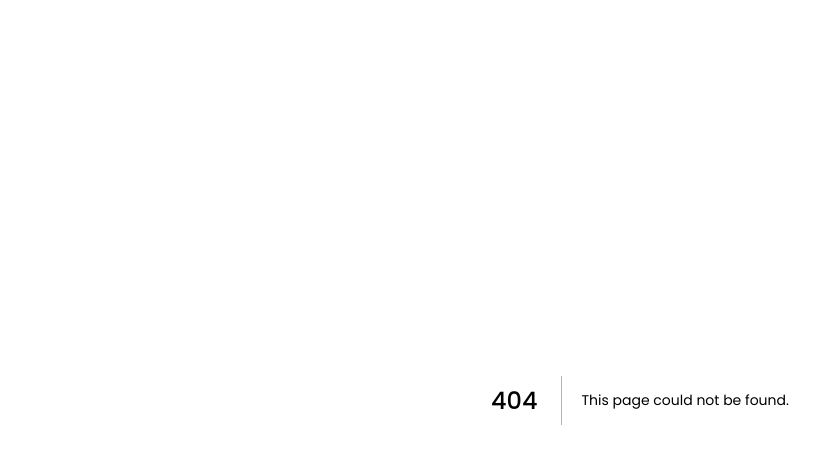
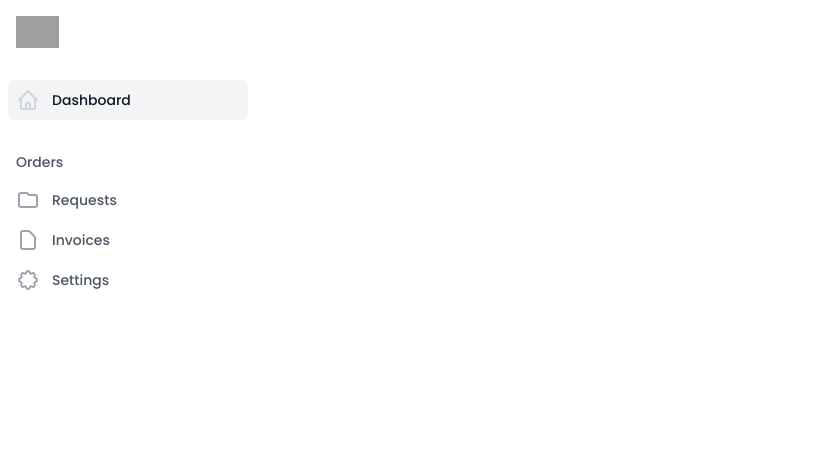
Before and after one commit to pr3b/penateam-old, a Next.js app: page /dashboard/SidebarContent in a window 1280 px wide. Before the commit this address had no page. Shown: the top 464 px of the page, without its empty margins (0-832 px from the left). Built offline with nearby package versions, Linux system fonts and the light colour scheme; grey boxes are pictures that could not be loaded.

Commit message:
Add sidebar content

```diff
--- /dev/null
+++ b/pages/dashboard/SidebarContent.js
@@ -0,0 +1,107 @@
+import React from 'react'
+import Image from 'next/image'
+
+const SidebarContent = () => {
+  return (
+    <div className="flex flex-col w-64">
+      <div className="flex items-center h-16 flex-shrink-0 px-4 bg-white">
+        <a href="https://penateam.com">
+          <Image
+            className="h-8 w-auto"
+            src="https://drive.google.com/uc?export=view&id=1weC8vFQhpBLCcLQYfiouM5dcW5YdQ_TN"
+            alt="Portal logo"
+            width={200}
+            height={200}
+          />
+        </a>
+      </div>
+      <div className="h-0 flex-1 flex flex-col overflow-y-auto">
+        <nav className="flex-1 px-2 py-4 bg-white">
+          <a
+            href="https://penateam.com"
+            className="group flex items-center px-2 py-2 text-sm leading-5 font-medium text-gray-900 rounded-md bg-gray-100 hover:text-gray-900 hover:bg-gray-100 focus:outline-none focus:bg-gray-200 transition ease-in-out duration-150"
+          >
+            <svg
+              className="mr-3 h-6 w-6 text-gray-300 group-hover:text-gray-300 group-focus:text-gray-300 transition ease-in-out duration-150"
+              stroke="currentColor"
+              fill="none"
+              viewBox="0 0 24 24"
+            >
+              <path
+                strokeLinecap="round"
+                strokeLinejoin="round"
+                strokeWidth="2"
+                d="M3 12l9-9 9 9M5 10v10a1 1 0 001 1h3a1 1 0 001-1v-4a1 1 0 011-1h2a1 1 0 011 1v4a1 1 0 001 1h3a1 1 0 001-1V10M9 21h6"
+              />
+            </svg>
+            Dashboard
+          </a>
+          <span
+            className="mt-6 group flex items-center px-2 py-2 text-sm leading-5 font-medium text-gray-600 rounded-md cursor-default"
+          >
+            Orders
+          </span>
+          <a
+            href="https://penateam.com/service-requests"
+            className="group flex items-center px-2 py-2 text-sm leading-5 font-medium text-gray-600 rounded-md hover:text-gray-900 hover:bg-gray-50 focus:outline-none focus:text-gray-900 focus:bg-gray-50 transition ease-in-out duration-150"
+          >
+            <svg
+              className="mr-3 h-6 w-6 text-gray-400 group-hover:text-gray-500 group-focus:text-gray-500 transition ease-in-out duration-150"
+              stroke="currentColor"
+              fill="none"
+              viewBox="0 0 24 24"
+            >
+              <path
+                strokeLinecap="round"
+                strokeLinejoin="round"
+                strokeWidth="2"
+                d="M3 7v10a2 2 0 002 2h14a2 2 0 002-2V9a2 2 0 00-2-2h-6l-2-2H5a2 2 0 00-2 2z"
+              />
+            </svg>
+            Requests
+          </a>
+          <a
+            href="https://penateam.com/invoices"
+            className="group flex items-center px-2 py-2 text-sm leading-5 font-medium text-gray-600 rounded-md hover:text-gray-900 hover:bg-gray-50 focus:outline-none focus:text-gray-900 focus:bg-gray-50 transition ease-in-out duration-150"
+          >
+            <svg
+              className="mr-3 h-6 w-6 text-gray-400 group-hover:text-gray-500 group-focus:text-gray-500 transition ease-in-out duration-150"
+              stroke="currentColor"
+              fill="none"
+              viewBox="0 0 24 24"
+            >
+              <path
+                strokeLinecap="round"
+                strokeLinejoin="round"
+                strokeWidth="2"
+                d="M7 21H17C18.1046 21 19 20.1046 19 19V9.41421C19 9.149 18.8946 8.89464 18.7071 8.70711L13.2929 3.29289C13.1054 3.10536 12.851 3 12.5858 3H7C5.89543 3 5 3.89543 5 5V19C5 20.1046 5.89543 21 7 21Z"
+              />
+            </svg>
+            Invoices
+          </a>
+          <a
+            href="https://penateam.com/settings"
+            className="group flex items-center px-2 py-2 text-sm leading-5 font-medium text-gray-600 rounded-md hover:text-gray-900 hover:bg-gray-50 focus:outline-none focus:text-gray-900 focus:bg-gray-50 transition ease-in-out duration-150"
+          >
+            <svg
+              className="mr-3 h-6 w-6 text-gray-400 group-hover:text-gray-500 group-focus:text-gray-500 transition ease-in-out duration-150"
+              stroke="currentColor"
+              fill="none"
+              viewBox="0 0 24 24"
+            >
+              <path
+                strokeLinecap="round"
+                strokeLinejoin="round"
+                strokeWidth="2"
+                d="M10.3246 4.31731C10.751 2.5609 13.249 2.5609 13.6754 4.31731C13.9508 5.45193 15.2507 5.99038 16.2478 5.38285C17.7913 4.44239 19.5576 6.2087 18.6172 7.75218C18.0096 8.74925 18.5481 10.0492 19.6827 10.3246C21.4391 10.751 21.4391 13.249 19.6827 13.6754C18.5481 13.9508 18.0096 15.2507 18.6172 16.2478C19.5576 17.7913 17.7913 19.5576 16.2478 18.6172C15.2507 18.0096 13.9508 18.5481 13.6754 19.6827C13.249 21.4391 10.751 21.4391 10.3246 19.6827C10.0492 18.5481 8.74926 18.0096 7.75219 18.6172C6.2087 19.5576 4.44239 17.7913 5.38285 16.2478C5.99038 15.2507 5.45193 13.9508 4.31731 13.6754C2.5609 13.249 2.5609 10.751 4.31731 10.3246C5.45193 10.0492 5.99037 8.74926 5.38285 7.75218C4.44239 6.2087 6.2087 4.44239 7.75219 5.38285C8.74926 5.99037 10.0492 5.45193 10.3246 4.31731Z"
+              />
+            </svg>
+            Settings
+          </a>
+        </nav>
+      </div>
+    </div>
+  )
+}
+
+export default SidebarContent
```
